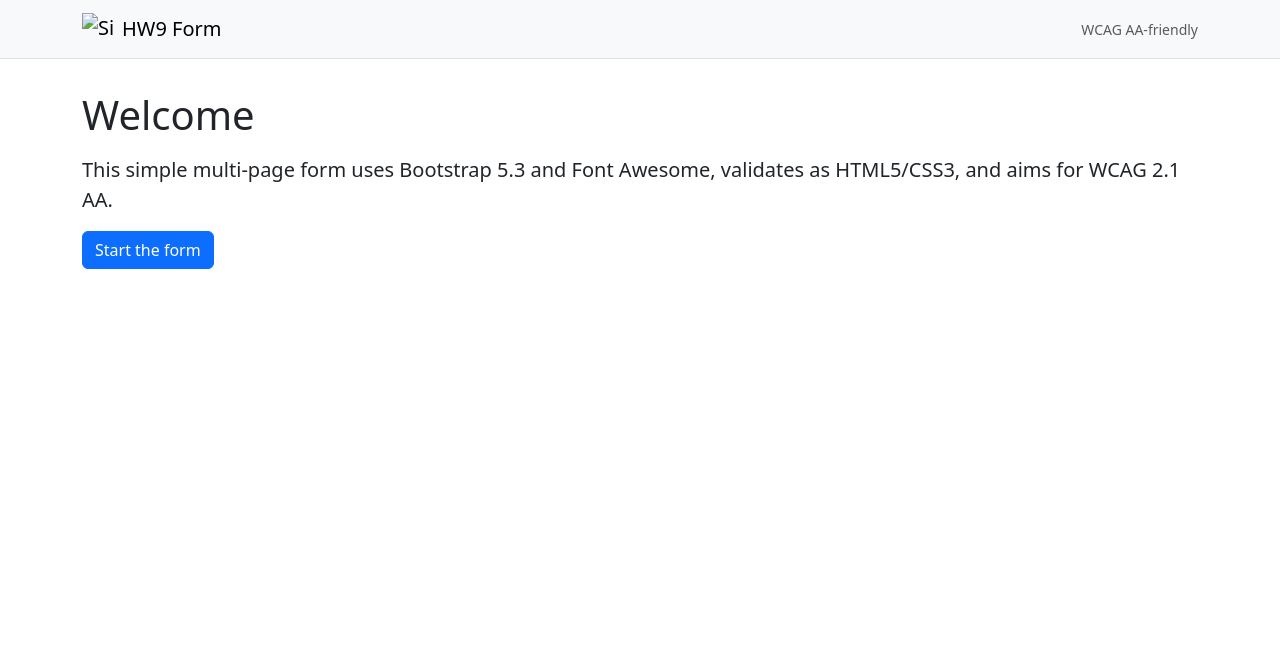
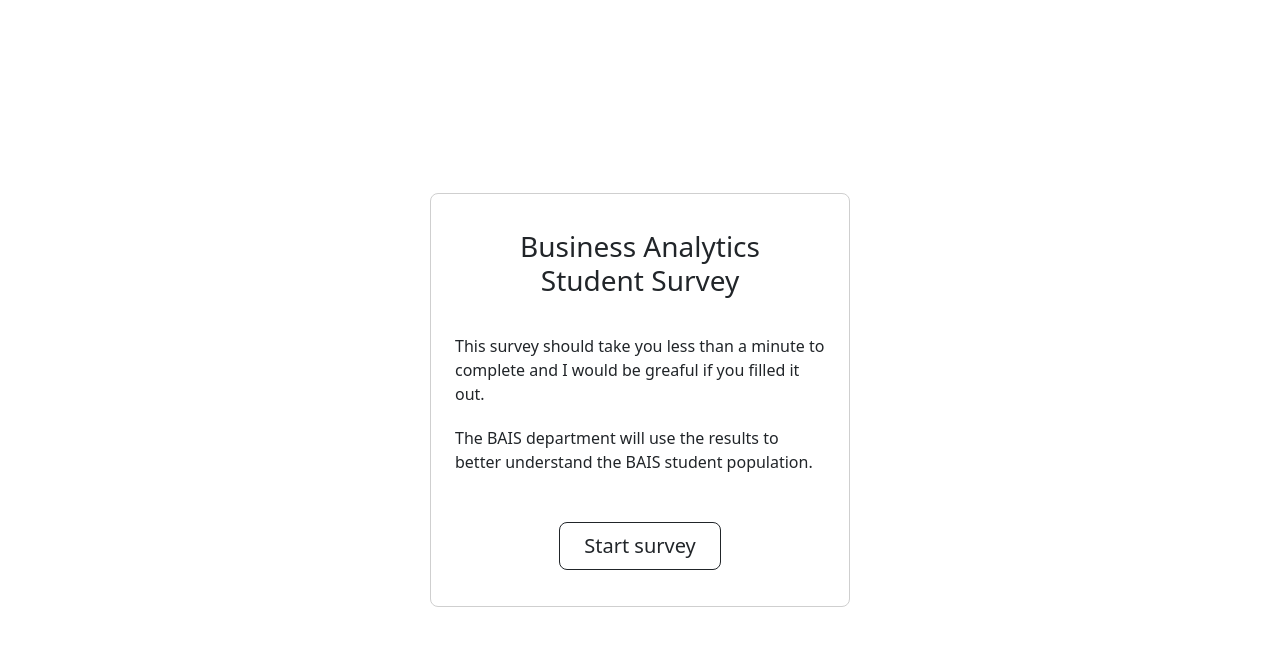
Before and after one commit to JStoff76/jtstoffel_hw9, a plain HTML site: page index.html in a window 1280 px wide. Drawn offline with nearby package versions, Linux system fonts and the light colour scheme.

```diff
--- a/index.html
+++ b/index.html
@@ -2,41 +2,53 @@
 <html lang="en">
 <head>
   <meta charset="utf-8" />
-  <title>HW9 – Welcome to my Page </title>
+  <title>Business Analytics Student Survey</title>
   <meta name="viewport" content="width=device-width, initial-scale=1" />
-
+  <!-- Bootstrap 5 (for quick spacing/center helpers) -->
   <link href="https://cdn.jsdelivr.net/npm/bootstrap@5.3.2/dist/css/bootstrap.min.css" rel="stylesheet">
-
-  <link href="https://cdnjs.cloudflare.com/ajax/libs/font-awesome/6.5.0/css/all.min.css" rel="stylesheet">
   <style>
-
-    main { padding: 2rem 0; }
+    /* keeps the card centered and sized like the wireframe */
+    .survey-wrap { min-height: 100vh; display: grid; place-items: center; }
+    .survey-card {
+      max-width: 420px;
+      width: 92%;
+      border: 1px solid #cfcfcf;
+      border-radius: 8px;
+      padding: 2.25rem 1.5rem;
+      display: flex;
+      flex-direction: column;
+      gap: 1.75rem;
+    }
+    .survey-title { text-align: center; line-height: 1.2; }
+    .survey-body p { margin: 0 0 1.25rem 0; }
+    .survey-footer { margin-top: auto; text-align: center; }
   </style>
 </head>
 <body>
-  <nav class="navbar navbar-expand-md bg-light border-bottom">
-    <div class="container">
-      <a class="navbar-brand d-flex align-items-center" href="index.html">
-        <img src="assets/logo.png" alt="Site logo" width="32" height="32" class="me-2">
-        <span>HW9 Form</span>
-      </a>
-      <div class="ms-auto small text-muted">WCAG AA-friendly</div>
-    </div>
-  </nav>
+  <main class="survey-wrap">
+    <section class="survey-card" aria-labelledby="survey-title">
+      <header>
+        <h1 id="survey-title" class="h3 survey-title">
+          Business Analytics<br>Student Survey
+        </h1>
+      </header>
 
-  <main class="container">
-    <h1 class="mb-3">Welcome</h1>
-    <p class="lead">This simple multi-page form uses Bootstrap 5.3 and Font Awesome, validates as HTML5/CSS3, and aims for WCAG 2.1 AA.</p>
-    <p><a class="btn btn-primary" href="form.html">Start the form</a></p>
+      <div class="survey-body">
+        <p>This survey should take you less than a minute to complete and I would be greaful if you filled it out.</p>
+        <p>
+          The BAIS department will use the results to better understand the BAIS
+          student population.
+        </p>
+      </div>
+
+      <div class="survey-footer">
+        <a class="btn btn-outline-dark btn-lg px-4" href="form.html">
+          Start survey
+        </a>
+      </div>
+    </section>
   </main>
 
-
   <script src="https://cdn.jsdelivr.net/npm/bootstrap@5.3.2/dist/js/bootstrap.bundle.min.js"></script>
-  <script>
-
-    document.querySelectorAll('[data-bs-toggle="tooltip"]').forEach(el => {
-      new bootstrap.Tooltip(el);
-    });
-  </script>
 </body>
 </html>
```
